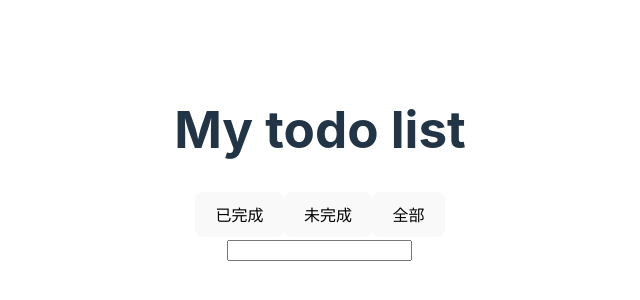
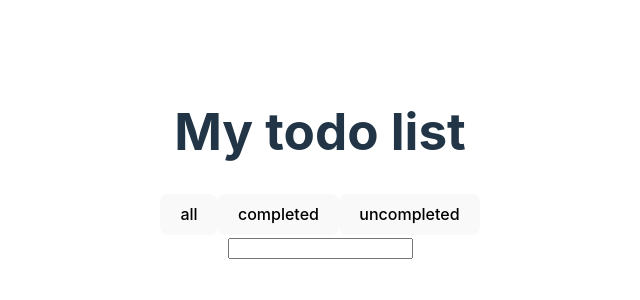
Before and after one commit to TANGEJ0411/lemon-todolist, a React (Vite) app: page / in a window 1280 px wide. Shown: the part 228-528 px from the top of the page, without its empty margins (320-960 px from the left). Built offline with nearby package versions, Linux system fonts and the light colour scheme.

Commit message:
refactor:拆分篩選btn

```diff
--- a/src/App.jsx
+++ b/src/App.jsx
@@ -1,8 +1,10 @@
 import { useState } from "react";
 import "./App.css";
+import FilterBtn from "./FilterBtn";
 // import TodoInput from "./TodoInput";
 // import TodoList from "./TodoList";
 
+const filterList = ["all", "completed", "uncompleted"];
 function App() {
   const [todoList, setTodoList] = useState([]);
 
@@ -17,10 +19,6 @@ function App() {
   const handleOnSubmit = (e, todoList, todo) => {
     e.preventDefault();
     setTodoList([
-      ...todoList,
-      { id: Date.now(), title: todo, isCompleted: false },
-    ]);
-    console.log([
       ...todoList,
       { id: Date.now(), title: todo, isCompleted: false },
     ]);
@@ -40,9 +38,15 @@ function App() {
   return (
     <>
       <h1>My todo list</h1>
-      <button onClick={()=>{setFilter('completed')}}>已完成</button>
-      <button onClick={()=>{setFilter('uncompleted')}}>未完成</button>
-      <button onClick={()=>{setFilter('all')}}>全部</button>
+      {filterList.map((filterItem) => {
+        return (
+          <FilterBtn
+            key={filterItem}
+            filter={filterItem}
+            setFilter={setFilter}
+          />
+        );
+      })}
       <form
         onSubmit={(e) => {
           handleOnSubmit(e, todoList, todo);
@@ -51,15 +55,17 @@ function App() {
         <input value={todo} onChange={handleOnChange} />
       </form>
       <ul>
-        {todoList.filter((todoFilter)=>{
-          if(filter === "all") {
-            return todoFilter
+        {todoList
+          .filter((todoFilter) => {
+            if (filter === "all") {
+              return todoFilter;
             } else if (filter === "completed") {
-            return todoFilter.isCompleted === true
+              return todoFilter.isCompleted === true;
             } else if (filter === "uncompleted") {
-            return todoFilter.isCompleted === false
+              return todoFilter.isCompleted === false;
             }
-        }).map((todo) => {
+          })
+          .map((todo) => {
             return (
               <li key={todo.id}>
                 <p>{todo.title}</p>
--- /dev/null
+++ b/src/FilterBtn.jsx
@@ -0,0 +1,13 @@
+function FilterBtn({ filter, setFilter }) {
+  return (
+    <button
+      onClick={() => {
+        setFilter(filter);
+      }}
+    >
+      {filter}
+    </button>
+  );
+}
+
+export default FilterBtn;
```
Lines whose indentation alone changed are shown as unchanged.
